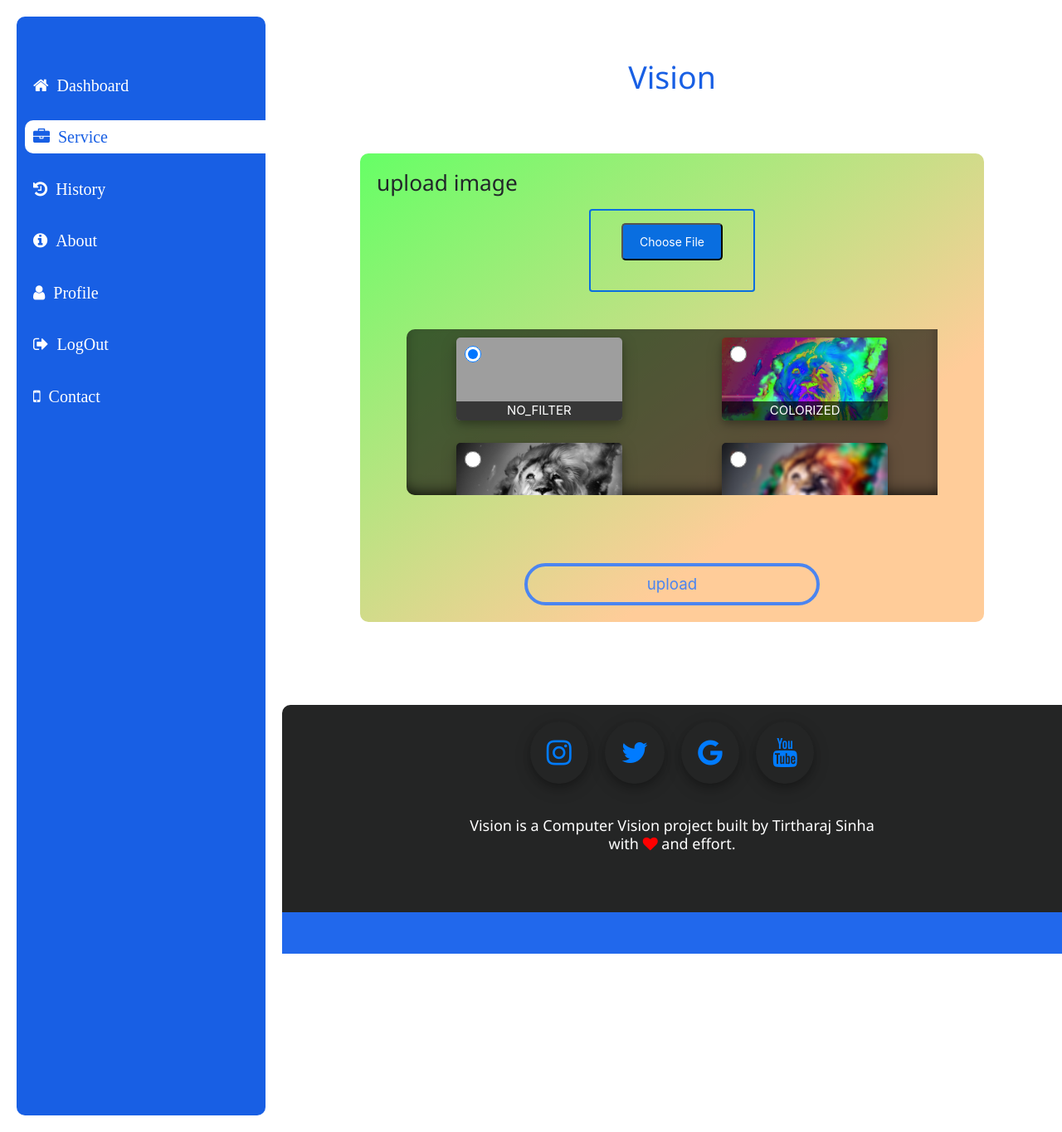
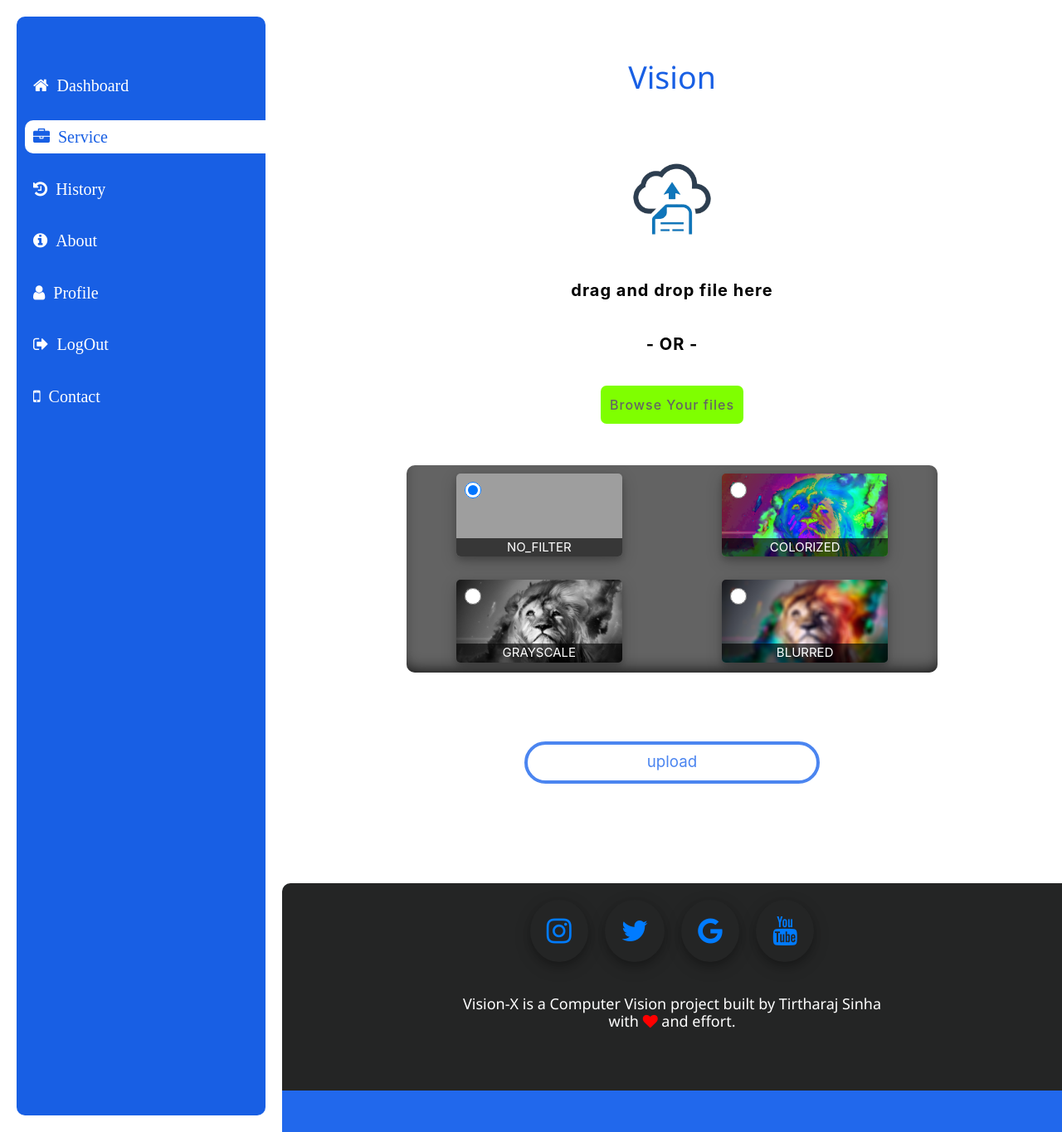
Before and after one commit to tirtharajsinha/vision-x, a Django app: page /upload in a window 1280 px wide. Shown: the whole page at 83% size. Run offline with Django 3.2, Linux system fonts and the light colour scheme; a user stored in the database is signed in; some libraries are stand-ins or nearby versions; grey boxes are pictures that could not be loaded.

Commit message:
updated the project UI

```diff
--- a/vision/static/upload.css
+++ b/vision/static/upload.css
@@ -1,8 +1,8 @@
 .form-signin {
   width: 80%;
   margin: auto;
-    margin-top: 20px;
-    background: linear-gradient(to bottom right, #66ff66 0%, #ffcc99 71%);
+  margin-top: 0px;
+  /* background: linear-gradient(to bottom right, #66ff66 0%, #ffcc99 71%); */
   border: 0px solid;
   border-radius: 10px;
   padding: 20px;
@@ -63,6 +63,7 @@
   margin-top: 20px;
   text-align: center;
   padding: 50px;
+  padding-bottom: 0px;
 }
 
 select {
@@ -187,7 +188,7 @@ select {
 
 .selector {
   width: 90%;
-    height: 200px;
+  height: 250px;
   display: flex;
   justify-content: space-around;
   flex-wrap: wrap;
@@ -197,6 +198,7 @@ select {
   background-color: rgba(0, 0, 0, 0.61);
   border-top-left-radius: 10px;
   border-bottom-left-radius: 10px;
+  border-radius: 10px;
   -moz-box-shadow: inset 0 -10px 10px -10px #000000;
   -webkit-box-shadow: inset 0 -10px 10px -10px #000000;
   box-shadow: inset 0 -10px 20px -10px #000000;
@@ -209,6 +211,7 @@ select {
 
 .selector::-webkit-scrollbar-track {
   width: 7px;
+  background-color: transparent;
 }
 
 .selector::-webkit-scrollbar-track:hover {
@@ -251,3 +254,53 @@ select {
     font-size: 25px;
   }
 }
+
+.uploader {
+  display: flex;
+  justify-content: center;
+  align-items: center;
+  flex-direction: column;
+  margin: auto;
+  margin-top: 30px;
+  margin-bottom: 50px;
+  width: 100%;
+  /* padding: 20px; */
+  border-radius: 10px;
+}
+
+.uploader img {
+  width: 150px;
+  height: auto;
+}
+
+/* form {
+  display: flex;
+  justify-content: center;
+  align-items: center;
+  flex-direction: column;
+} */
+#fileInput {
+  display: none;
+}
+
+.uploader p {
+  color: black;
+  font-size: 20px;
+  font-weight: 700;
+  letter-spacing: 1px;
+  margin-top: 20px;
+}
+.uploader div {
+  padding: 10px;
+  background: chartreuse;
+  color: rgb(100, 100, 100);
+  font-size: 16px;
+  font-weight: 500;
+  letter-spacing: 1px;
+  margin-top: 20px;
+  border-radius: 7px;
+  cursor: pointer;
+}
+.uploader button {
+  display: none;
+}
--- a/vision/templates/upload.html
+++ b/vision/templates/upload.html
@@ -1,4 +1,6 @@
-{% extends "base.html"%} {% block title %}Home{% endblock %}{% block css %}static/upload.css{% endblock css %}{% block content %} {% if messages %} {% for message in messages %}
+{% extends "base.html"%} {% block title %}Home{% endblock %}{% block css %}static/upload.css{% endblock css %}
+{% block content %}
+{% if messages %} {% for message in messages %}
 <div class="alert {{ message.tags }} alert-primary alert-dismissible fade show my-0 bg-cyan" role="alert">
   {{ message }}
   <button type="button" class="close" data-dismiss="alert" aria-label="Close">
@@ -10,10 +12,21 @@
 <h1 class="headings">Vision</h1>
 <form action="/upload" method="POST" class="form-signin" enctype="multipart/form-data">
   {% csrf_token %}
-    <h1 class="h3 mb-3 font-weight-normal">upload image</h1>
+
+  <div class="uploader" id="dragndrop">
+    <img src="static/upload.png" alt="">
+    <input type="file" name="image" id="fileInput" onchange="dispimg(this)">
+    <p>drag and drop file here</p>
+    <p>- OR -</p>
+    <div class="btn" onclick="activeload()" id="submitmid">Browse Your files</div>
+  </div>
+
+
+
+  <!-- <h1 class="h3 mb-3 font-weight-normal">upload image</h1>
 
   <label for="image" class="sr-only">image</label>
-    <input type="file" id="image" name="image" class="form-control" required title=" " onchange="dispimg(this)" /><br /><br />
+  <input type="file" id="image" name="image" class="form-control" required title=" " /><br /><br /> -->
   <img id="blah" src="" alt="your image" width="200" height="auto" />
   <label for="option" class="sr-only">description</label>
   <!-- <select name="option" id="option">
@@ -31,117 +44,68 @@
 
   <div class="selector">
     <label for="NO_FILTER">
-      <div
-        class="lab"
-        style="background-image: url('static/thumbnail/nofilter.jpg')"
-      >
-        <input
-          type="radio"
-          name="option"
-          value="NO_FILTER"
-          id="NO_FILTER"
-          checked
-        />
+      <div class="lab" style="background-image: url('static/thumbnail/nofilter.jpg')">
+        <input type="radio" name="option" value="NO_FILTER" id="NO_FILTER" checked />
         <p>NO_FILTER</p>
       </div>
     </label>
     <label for="COLORIZED">
-      <div
-        class="lab"
-        style="background-image: url('static/thumbnail/color.jpg')"
-      >
+      <div class="lab" style="background-image: url('static/thumbnail/color.jpg')">
         <input type="radio" name="option" value="COLORIZED" id="COLORIZED" />
         <p>COLORIZED</p>
       </div>
     </label>
     <label for="GRAYSCALE">
-      <div
-        class="lab"
-        style="background-image: url('static/thumbnail/gray.jpg')"
-      >
+      <div class="lab" style="background-image: url('static/thumbnail/gray.jpg')">
         <input type="radio" name="option" value="GRAYSCALE" id="GRAYSCALE" />
         <p>GRAYSCALE</p>
       </div>
     </label>
     <label for="BLURRED">
-      <div
-        class="lab"
-        style="background-image: url('static/thumbnail/blur.jpg')"
-      >
+      <div class="lab" style="background-image: url('static/thumbnail/blur.jpg')">
         <input type="radio" name="option" value="BLURRED" id="BLURRED" />
         <p>BLURRED</p>
       </div>
     </label>
     <label for="BINARY">
-      <div
-        class="lab"
-        style="background-image: url('static/thumbnail/binary.jpg')"
-      >
+      <div class="lab" style="background-image: url('static/thumbnail/binary.jpg')">
         <input type="radio" name="option" value="BINARY" id="BINARY" />
         <p>BINARY</p>
       </div>
     </label>
     <label for="INVERT">
-      <div
-        class="lab"
-        style="background-image: url('static/thumbnail/invert.jpg')"
-      >
+      <div class="lab" style="background-image: url('static/thumbnail/invert.jpg')">
         <input type="radio" name="option" value="INVERT" id="INVERT" />
         <p>INVERT</p>
       </div>
     </label>
     <label for="FACE_DETECTION">
-      <div
-        class="lab"
-        style="background-image: url('static/thumbnail/face.jpg')"
-      >
-        <input
-          type="radio"
-          name="option"
-          value="FACE_DETECTION"
-          id="FACE_DETECTION"
-        />
+      <div class="lab" style="background-image: url('static/thumbnail/face.jpg')">
+        <input type="radio" name="option" value="FACE_DETECTION" id="FACE_DETECTION" />
         <p>FACE_DETECTION</p>
       </div>
     </label>
     <label for="CLASSIFICATION">
-      <div
-        class="lab"
-        style="background-image: url('static/thumbnail/classsific.jpg')"
-      >
-        <input
-          type="radio"
-          name="option"
-          value="CLASSIFICATION"
-          id="CLASSIFICATION"
-        />
+      <div class="lab" style="background-image: url('static/thumbnail/classsific.jpg')">
+        <input type="radio" name="option" value="CLASSIFICATION" id="CLASSIFICATION" />
         <p>CLASSIFICATION</p>
       </div>
     </label>
     <label for="SKETCHED">
-      <div
-        class="lab"
-        style="background-image: url('static/thumbnail/skached.jpg')"
-      >
+      <div class="lab" style="background-image: url('static/thumbnail/skached.jpg')">
         <input type="radio" name="option" value="SKETCHED" id="SKETCHED" />
         <p>SKETCHED</p>
       </div>
     </label>
     <label for="SHAPE">
-      <div
-        class="lab"
-        style="background-image: url('static/thumbnail/shape.jpg')"
-      >
+      <div class="lab" style="background-image: url('static/thumbnail/shape.jpg')">
         <input type="radio" name="option" value="SHAPE" id="SHAPE" />
         <p>SHAPE DITECTION</p>
       </div>
     </label>
     </label>
     <label for="DOCUMENT">
-      <div
-        class="lab"
-        style="background-image: url('static/thumbnail/shape.jpg')"
-      >
+      <div class="lab" style="background-image: url('static/thumbnail/shape.jpg')">
         <input type="radio" name="option" value="DOCUMENT" id="DOCUMENT" />
         <p>DOCUMENT FLATTEN</p>
       </div>
@@ -180,19 +144,60 @@
     <a href="#" class="fa fa-youtube"></a>
   </div>
   <h3>
-        Vision is a Computer Vision project built by Tirtharaj Sinha<br /> with <i class="fa fa-heart" style="color: red"></i> and effort.
+    Vision-X is a Computer Vision project built by Tirtharaj Sinha<br /> with <i class="fa fa-heart"
+      style="color: red"></i> and effort.
   </h3>
   <div class="foot"></div>
 </div>
 
-<script src="https://code.jquery.com/jquery-3.5.1.slim.min.js" integrity="sha384-DfXdz2htPH0lsSSs5nCTpuj/zy4C+OGpamoFVy38MVBnE+IbbVYUew+OrCXaRkfj" crossorigin="anonymous"></script>
-<script src="https://cdn.jsdelivr.net/npm/popper.js@1.16.1/dist/umd/popper.min.js" integrity="sha384-9/reFTGAW83EW2RDu2S0VKaIzap3H66lZH81PoYlFhbGU+6BZp6G7niu735Sk7lN" crossorigin="anonymous"></script>
-<script src="https://stackpath.bootstrapcdn.com/bootstrap/4.5.2/js/bootstrap.min.js" integrity="sha384-B4gt1jrGC7Jh4AgTPSdUtOBvfO8shuf57BaghqFfPlYxofvL8/KUEfYiJOMMV+rV" crossorigin="anonymous"></script>
+<script src="https://code.jquery.com/jquery-3.5.1.slim.min.js"
+  integrity="sha384-DfXdz2htPH0lsSSs5nCTpuj/zy4C+OGpamoFVy38MVBnE+IbbVYUew+OrCXaRkfj" crossorigin="anonymous"></script>
+<script src="https://cdn.jsdelivr.net/npm/popper.js@1.16.1/dist/umd/popper.min.js"
+  integrity="sha384-9/reFTGAW83EW2RDu2S0VKaIzap3H66lZH81PoYlFhbGU+6BZp6G7niu735Sk7lN" crossorigin="anonymous"></script>
+<script src="https://stackpath.bootstrapcdn.com/bootstrap/4.5.2/js/bootstrap.min.js"
+  integrity="sha384-B4gt1jrGC7Jh4AgTPSdUtOBvfO8shuf57BaghqFfPlYxofvL8/KUEfYiJOMMV+rV" crossorigin="anonymous"></script>
+<script src="//ajax.googleapis.com/ajax/libs/jquery/1.9.1/jquery.min.js"></script>
+<script src="https://code.jquery.com/jquery-3.6.0.js" integrity="sha256-H+K7U5CnXl1h5ywQfKtSj8PCmoN9aaq30gDh27Xc0jk="
+  crossorigin="anonymous"></script>
 <script>
   document.getElementsByClassName("service")[0].classList.add("active");
   if (window.history.replaceState) {
     window.history.replaceState(null, null, window.location.href);
   }
+  const dropArea = document.querySelector("#dragndrop");
+  const input = dropArea.querySelector("#fileInput");
+  let openfile = "";
+
+
+  input.addEventListener("change", function () {
+    //getting user select file and [0] this means if user select multiple files then we'll select only the first one
+    let file = this.files;
+    files = input.files;
+
+    input.files = new FileListItems(Array.from(openfile).concat(Array.from(input.files)));
+    showFile(); //calling function
+    console.log("changed")
+    checkfile();
+    document.getElementById("submitmid").innerHTML = "<i class='fa fa-plus'> </i>Add more file"
+  });
+  dropArea.addEventListener("dragover", (event) => {
+    event.preventDefault();
+    document.getElementById("dragndrop").style.background = "rgb(235, 235, 235)"; //preventing from default behaviour
+  });
+
+  dropArea.addEventListener("dragleave", () => {
+    document.getElementById("dragndrop").style.background = "white";
+  });
+  dropArea.addEventListener("drop", (event) => {
+    event.preventDefault(); //preventing from default behaviour
+    let oldlist = input.files;
+    //getting user select file and [0] this means if user select multiple files then we'll select only the first one
+    input.files = event.dataTransfer.files;
+    files = input.files;
+    dispimg(input)
+    document.getElementById("dragndrop").style.background = "white";
+
+  });
 
   function dispimg(ele) {
     document.getElementById("blah").style.display = "block";
@@ -200,6 +205,11 @@
       ele.files[0]
     );
   }
+
+  function activeload() {
+    openfile = input.files;
+    document.getElementById("fileInput").click();
+  }
 </script>
 
 {% endblock %}
```
Also changed, not shown: vision/static/history.css (+27 -6 lines), vision/templates/view.html (+24 -5 lines), vision/db.sqlite3, vision/static/emptyState.png (added), vision/static/upload.jpg (added), vision/static/upload.png (added). Lines whose indentation alone changed are shown as unchanged.
